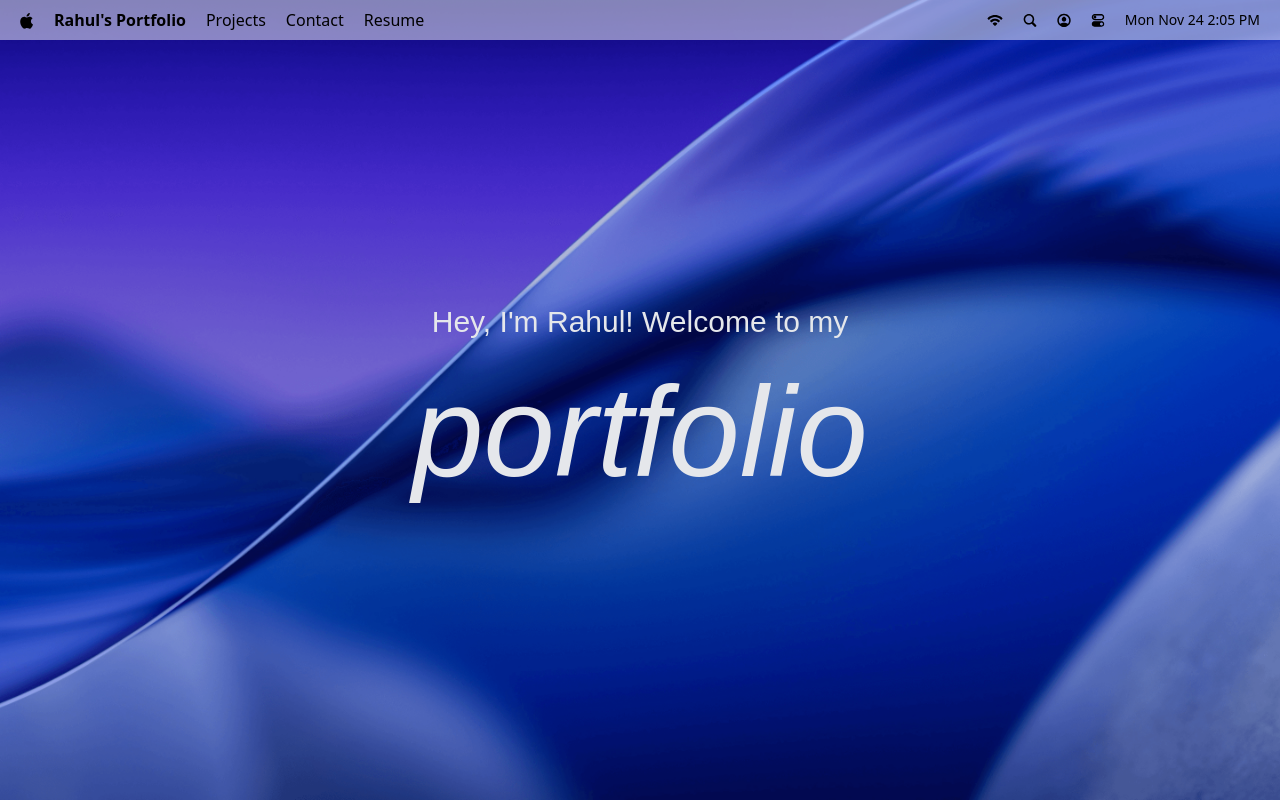
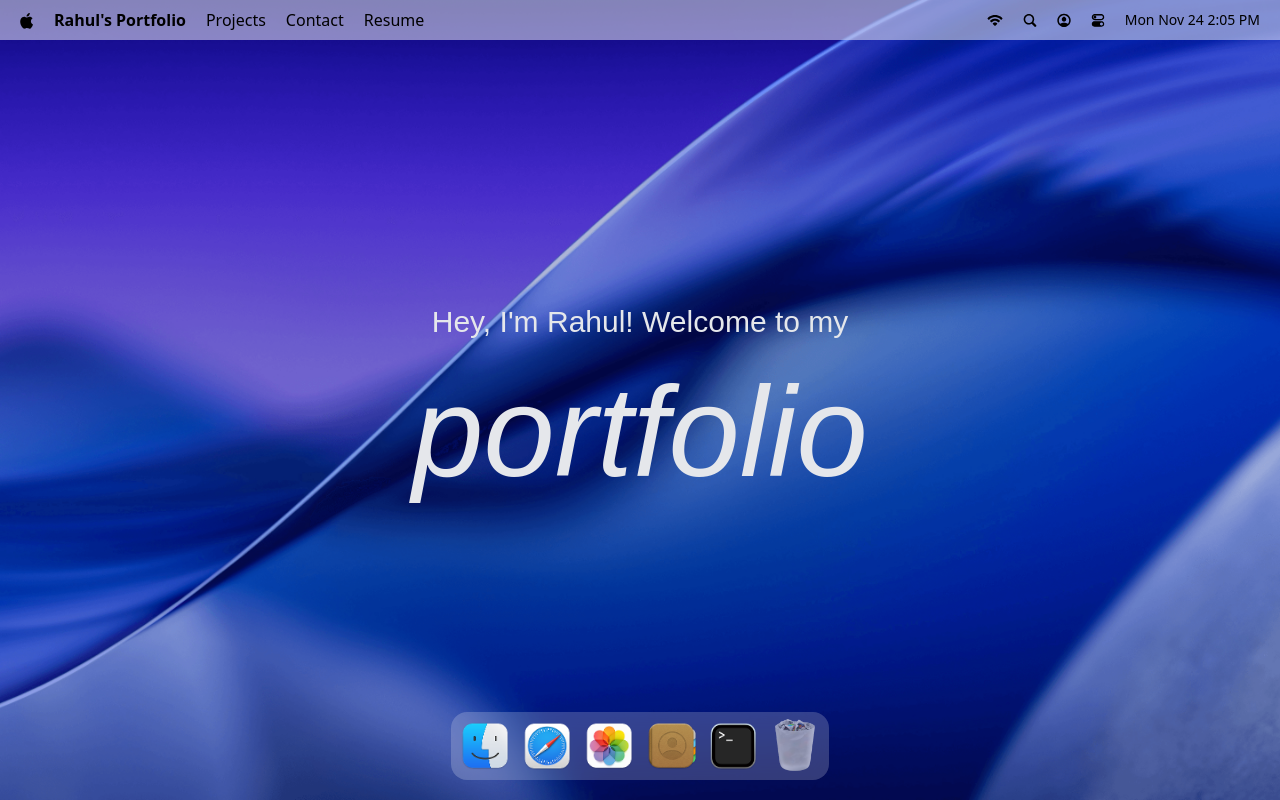
Before and after one commit to Rahul-28/macos-portfolio, a React (Vite) app: page / in a window 1280 px wide. Built offline with nearby package versions, Linux system fonts and the light colour scheme; a web font is replaced by a local one.

Commit message:
impl dock feature

```diff
--- a/package.json
+++ b/package.json
@@ -17,6 +17,7 @@
     "lucide-react": "^0.554.0",
     "react": "^19.2.0",
     "react-dom": "^19.2.0",
+    "react-tooltip": "^5.30.0",
     "tailwindcss": "^4.1.17"
   },
   "devDependencies": {
--- a/src/App.jsx
+++ b/src/App.jsx
@@ -1,10 +1,11 @@
-import { Navbar, Welcome } from "#components"
+import { Dock, Navbar, Welcome } from "#components"
 
 const App = () => {
   return (
     <main>
       <Navbar />
       <Welcome />
+      <Dock />
     </main>
   )
 }
--- /dev/null
+++ b/src/components/Dock.jsx
@@ -0,0 +1,97 @@
+import { useRef } from "react";
+import { Tooltip } from "react-tooltip";
+import { useGSAP } from '@gsap/react';
+
+import { dockApps } from "#constants";
+import gsap from "gsap";
+
+const Dock = () => {
+    const dockRef = useRef(null);
+
+    useGSAP(() => {
+        const dock = dockRef.current;
+        if(!dock) return () => {};
+
+        const icons = dock.querySelectorAll(".dock-icon");
+
+        const animateIcons = (mouseX) => {
+            const { left } = dock.getBoundingClientRect();
+            icons.forEach((icon) => {
+                const { left: iconLeft, width } = icon.getBoundingClientRect();
+                const center = iconLeft - left + width / 2;
+                const distance = Math.abs(mouseX - center);
+                const intensity = Math.exp(-(distance ** 2) / 20000);
+
+                gsap.to(icon, {
+                    scale: 1+ 0.25 * intensity,
+                    y: -15 * intensity,
+                    duration: 0.2,
+                    ease: 'power1.out'
+                })
+            })
+        }
+        const handleMouseMove = (e) => {
+            const { left } = dock.getBoundingClientRect();
+            animateIcons(e.clientX - left);
+        }
+
+        const resetIcons = () => icons.forEach((icon) => gsap.to(icon, {
+            scale: 1,
+            y: 0,
+            duration: 0.3,
+            ease: 'power1.out',
+        }))
+
+
+        dock.addEventListener('mousemove', handleMouseMove);
+        dock.addEventListener('mouseleave', resetIcons);
+
+        return () => {
+            dock.removeEventListener('mousemove', handleMouseMove);
+            dock.removeEventListener('mouseleave', resetIcons);
+        }
+    }, [])
+
+
+    const toggleApp = (app) => {
+        // TODO: Implement open window logic
+    }
+
+    return (
+        <section id="dock">
+            <div ref={dockRef} className="dock-container">
+                {
+                    dockApps.map(({ id, name, icon, canOpen }) => (
+                        <div key={id} className="relative flex justify-center">
+                            <button
+                                type="button"
+                                className="dock-icon"
+                                aria-label={name}
+                                data-tooltip-id="dock-tooltip"
+                                data-tooltip-content={name}
+                                data-tooltip-delay-show={150}
+                                disabled={!canOpen}
+                                onClick={() => toggleApp({ id, canOpen})}
+                            >
+                                <img
+                                    src={`/images/${icon}`}
+                                    alt={name}
+                                    loading="lazy"
+                                    className={ canOpen ? '': 'opacity-60'}
+                                />
+
+                            </button>
+                        </div>
+                    ))
+                }
+                <Tooltip
+                    id="dock-tooltip"
+                    place="top"
+                    className="tooltip"
+                />
+            </div>
+        </section>
+    )
+}
+
+export default Dock;
--- a/src/components/index.js
+++ b/src/components/index.js
@@ -1,4 +1,9 @@
 import Navbar from "#components/Navbar";
 import Welcome from "#components/Welcome";
+import Dock from "#components/Dock";
 
-export { Navbar, Welcome };
+export {
+    Navbar,
+    Welcome,
+    Dock
+};
```
Also changed, not shown: 1 other file (tests, documents, lock files or other folders).
